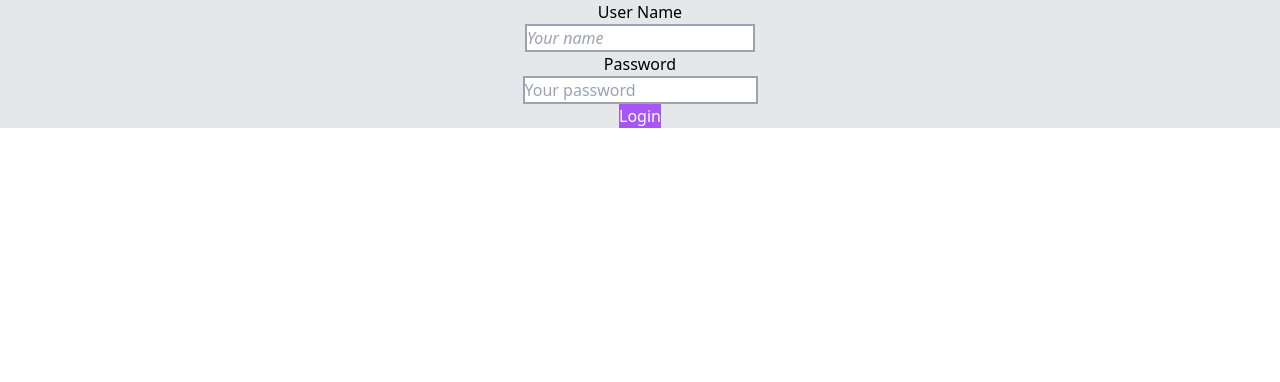
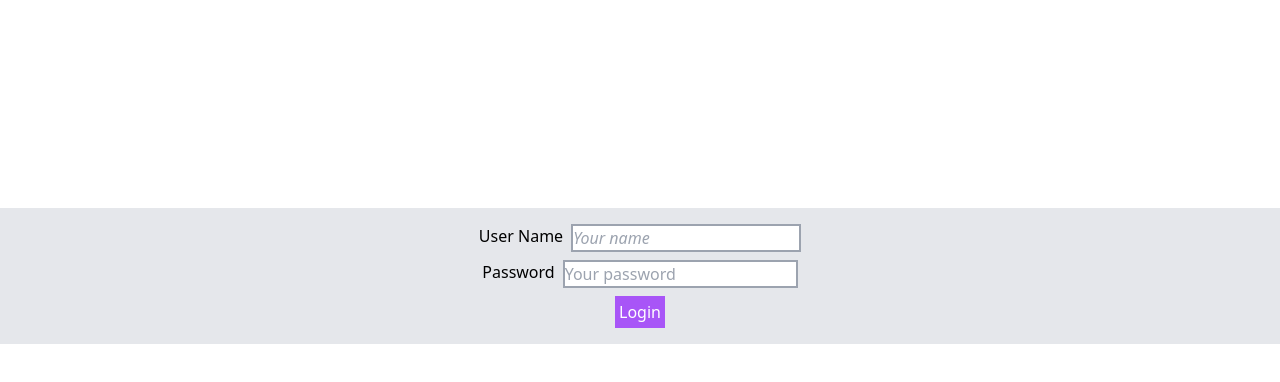
Before and after one commit to cocomelonjuice/GShop, a React (Vite) app: page /authentication/LoginForm in a window 1280 px wide. Shown: the top 382 px of the page. Built offline with nearby package versions, Linux system fonts and the light colour scheme.

Commit message:
update login form

```diff
--- a/src/App.jsx
+++ b/src/App.jsx
@@ -15,7 +15,7 @@ export default function App() {
           <Route path="/" element={<Home />} />
           <Route path="/Cart" element={<Cart />} />
           <Route path="/Coffee" element={<Coffee />} />
-          <Route path="authentication/LoginForm" element={<LoginForm />} />
+          <Route path="/authentication/LoginForm" element={<LoginForm />} />
         </Routes>
       </Router>
     </>
--- a/src/authentication/LoginForm.jsx
+++ b/src/authentication/LoginForm.jsx
@@ -3,18 +3,18 @@ import React from 'react'
 const LoginForm = () => {
   return (
     <>
-        <form className='bg-gray-200 '>
-            <div>
+        <form className='bg-gray-200 mt-52 flex flex-col gap-2 p-4'> {/*flex justify-center items-center mx-24 my-48  */} {/*grid place-content-center m-auto w-1/2 h-1/2  */}
+            <div className='flex flex-row m-auto gap-2'>
                 <h1>User Name</h1>
                 <input type="text" placeholder="Your name"  className='text-gray-600 italic border-gray-400 border-2 '/>
             </div>
 
-            <div>
-            <h1>Password</h1>
+            <div className='flex flex-row m-auto gap-2'>
+                <h1>Password</h1>
                 <input type="text" placeholder="Your password" className="text-gray-600  border-gray-400 border-2  " />
             </div>
 
-            <button className='text-white bg-purple-500 '>Login</button>
+            <button className='text-white bg-purple-500 max-w-fit m-auto p-1'>Login</button>
 
         </form>
     </>
--- a/src/components/Navbar.jsx
+++ b/src/components/Navbar.jsx
@@ -48,7 +48,7 @@ export default function Navbar () {
 
 
 
-      <Link to="../LoginForm">
+      <Link to="/authentication/LoginForm">
         <div className="mt-3">
           <TfiUser size={24}/>
         </div>
```
